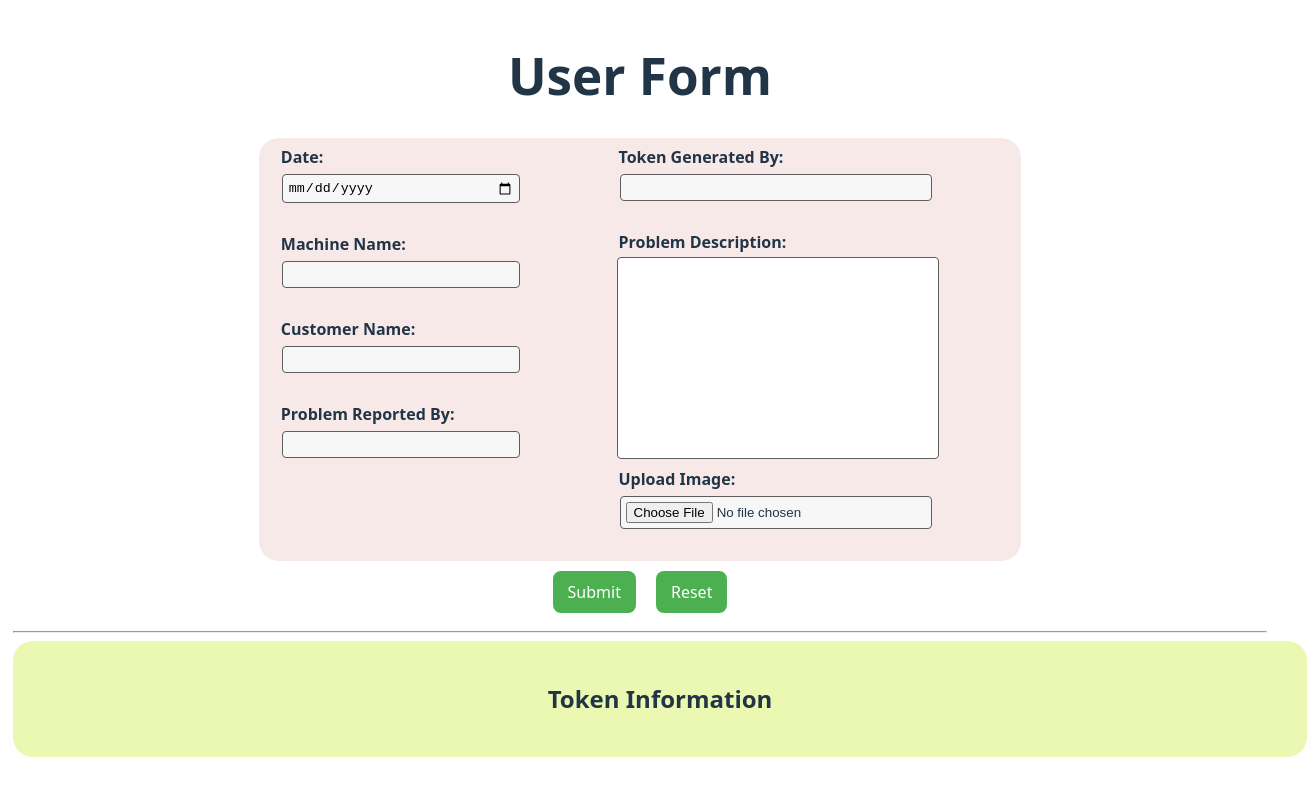
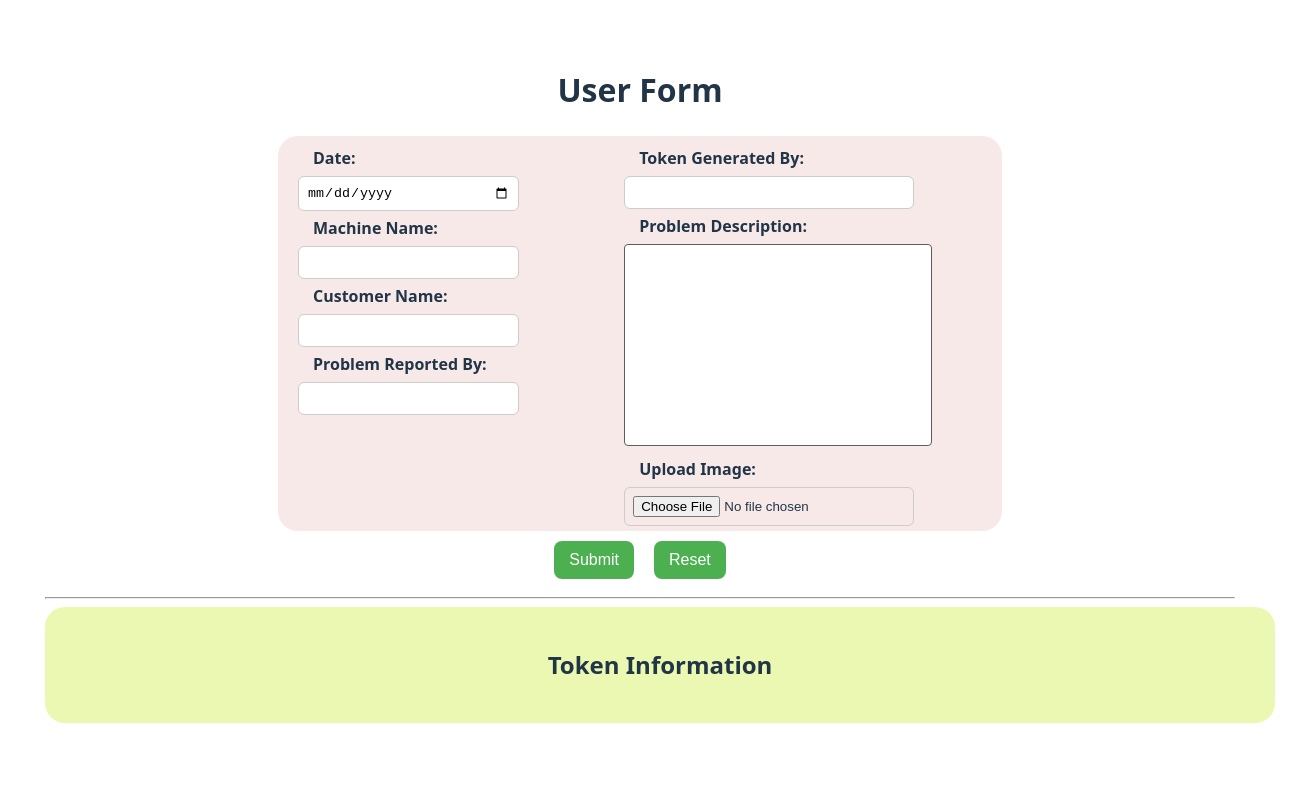
Before and after one commit to rpratik15/Token_System, a React (Vite) app in the folder token-app/: page /user in a window 1280 px wide. Shown: the top 796 px of the page, 1307 px wide, since content can reach past the window. Built offline with nearby package versions, Linux system fonts and the light colour scheme.

Commit message:
Login form style update

```diff
--- a/token-app/src/App.css
+++ b/token-app/src/App.css
@@ -1,42 +1,6 @@
 #root {
   max-width: 1280px;
   margin: 0 auto;
-  /* padding: 2rem; */
+  padding: 2rem;
   text-align: center;
 }
-
-.logo {
-  height: 6em;
-  padding: 1.5em;
-  will-change: filter;
-  transition: filter 300ms;
-}
-.logo:hover {
-  filter: drop-shadow(0 0 2em #646cffaa);
-}
-.logo.react:hover {
-  filter: drop-shadow(0 0 2em #61dafbaa);
-}
-
-@keyframes logo-spin {
-  from {
-    transform: rotate(0deg);
-  }
-  to {
-    transform: rotate(360deg);
-  }
-}
-
-@media (prefers-reduced-motion: no-preference) {
-  a:nth-of-type(2) .logo {
-    animation: logo-spin infinite 20s linear;
-  }
-}
-
-/* .card {
-  padding: 2em;
-} */
-
-.read-the-docs {
-  color: #888;
-}
--- a/token-app/src/Style/login.css
+++ b/token-app/src/Style/login.css
@@ -1,11 +1,12 @@
 .log
 {
     background-color: #f0f0f0;
-    padding: 10px;
+    /* padding: 10px; */
     border-radius: 5px;
-    box-shadow: 0 2px 4px rgba(0, 0, 0, 0.1);
-    margin: 20px auto;
-    width: 250px;
+   box-shadow: 1px 6px 15px rgba(113, 133, 133, 0.1);
+    margin: 0 auto;
+    width: 300px;
+
 
 }
 
@@ -13,21 +14,21 @@ label
 {
     display: block;
     text-align: left;
-    padding: 2px;
+    padding: 5px 15px;
     margin-bottom: 1px;
     font-weight: bold;
 }
 
 input,select
 {
-    display: block;
-    text-align: left;
-    width: 100%;
-    padding: 5px;
-    margin: -5px;
-    /* margin-bottom: 20px; */
+    /* display: block;
+    text-align: left; */
+    width: 95% ;
+    padding: 8px;
+
+
     border: 1px solid #ccc;
-    border-radius: 4px;
+    border-radius: 6px;
 }
 
 button
@@ -41,3 +42,39 @@ button
     font-size: 16px;
     margin: 10px;
 }
+
+.logo {
+  height: 6em;
+  padding: 1.5em;
+  will-change: filter;
+  transition: filter 300ms;
+}
+.logo:hover {
+  filter: drop-shadow(0 0 2em #646cffaa);
+}
+.logo.react:hover {
+  filter: drop-shadow(0 0 2em #61dafbaa);
+}
+
+@keyframes logo-spin {
+  from {
+    transform: rotate(0deg);
+  }
+  to {
+    transform: rotate(360deg);
+  }
+}
+
+@media (prefers-reduced-motion: no-preference) {
+  a:nth-of-type(2) .logo {
+    animation: logo-spin infinite 20s linear;
+  }
+}
+
+/* .card {
+  padding: 2em;
+} */
+
+.read-the-docs {
+  color: #888;
+}
--- a/token-app/src/Style/user.css
+++ b/token-app/src/Style/user.css
@@ -19,7 +19,7 @@
 }
 
 
-input
+user-form>input
 {
   margin:3px;
   border: 1px solid #5e5c5c;
--- a/token-app/src/index.css
+++ b/token-app/src/index.css
@@ -13,14 +13,6 @@
   -moz-osx-font-smoothing: grayscale;
 }
 
-a {
-  font-weight: 500;
-  color: #646cff;
-  text-decoration: inherit;
-}
-a:hover {
-  color: #535bf2;
-}
 
 body {
   /* margin: 0; */
@@ -30,29 +22,9 @@ body {
   /* min-height: 100vh; */
 }
 
-h1 {
-  font-size: 3.2em;
-  line-height: 1.1;
-}
 
-button {
-  border-radius: 8px;
-  border: 1px solid transparent;
-  padding: 0.6em 1.2em;
-  font-size: 1em;
-  font-weight: 500;
-  font-family: inherit;
-  background-color: #1a1a1a;
-  cursor: pointer;
-  transition: border-color 0.25s;
-}
-button:hover {
-  border-color: #646cff;
-}
-button:focus,
-button:focus-visible {
-  outline: 4px auto -webkit-focus-ring-color;
-}
+
+
 
 @media (prefers-color-scheme: light) {
   :root {
```
